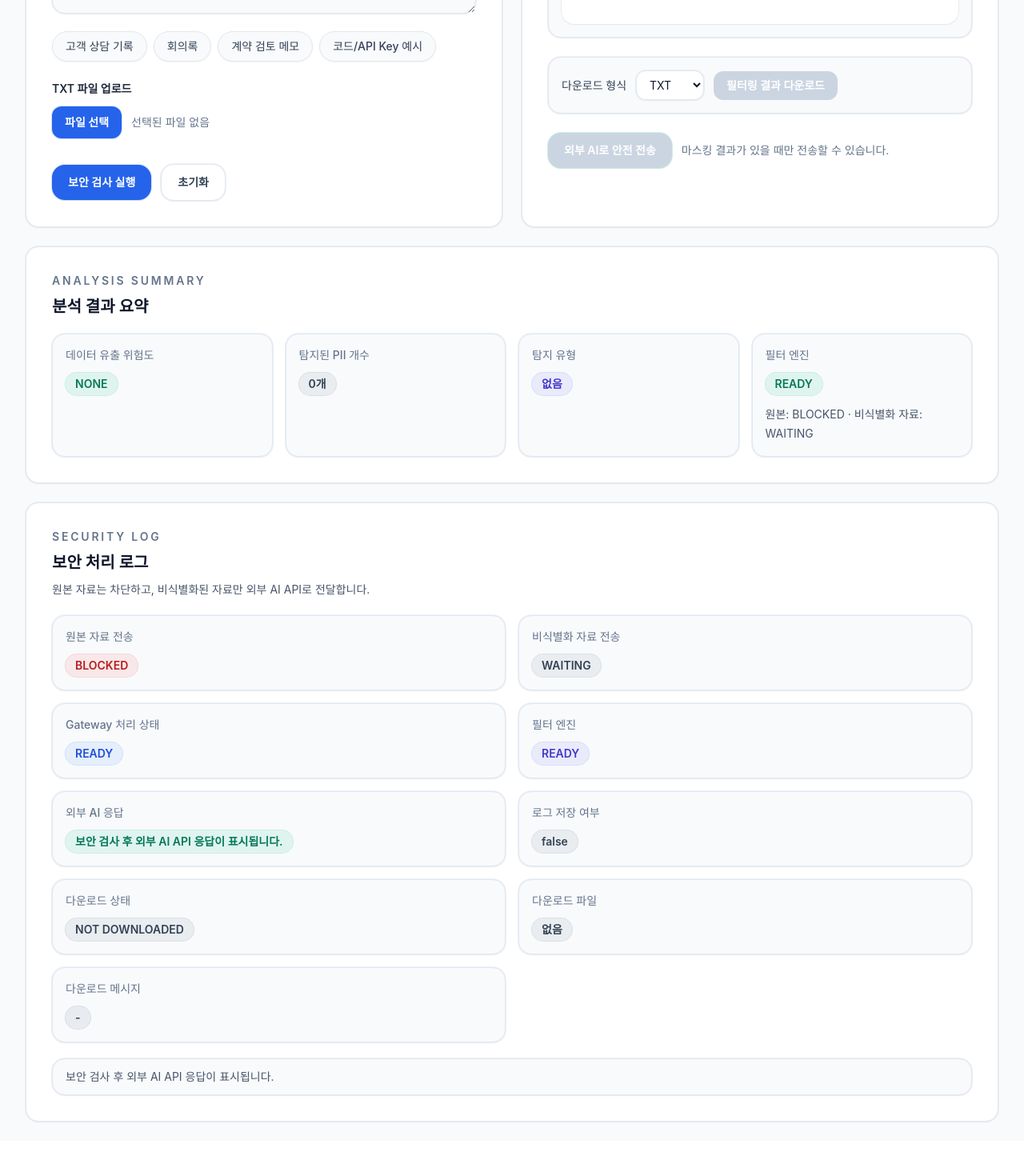
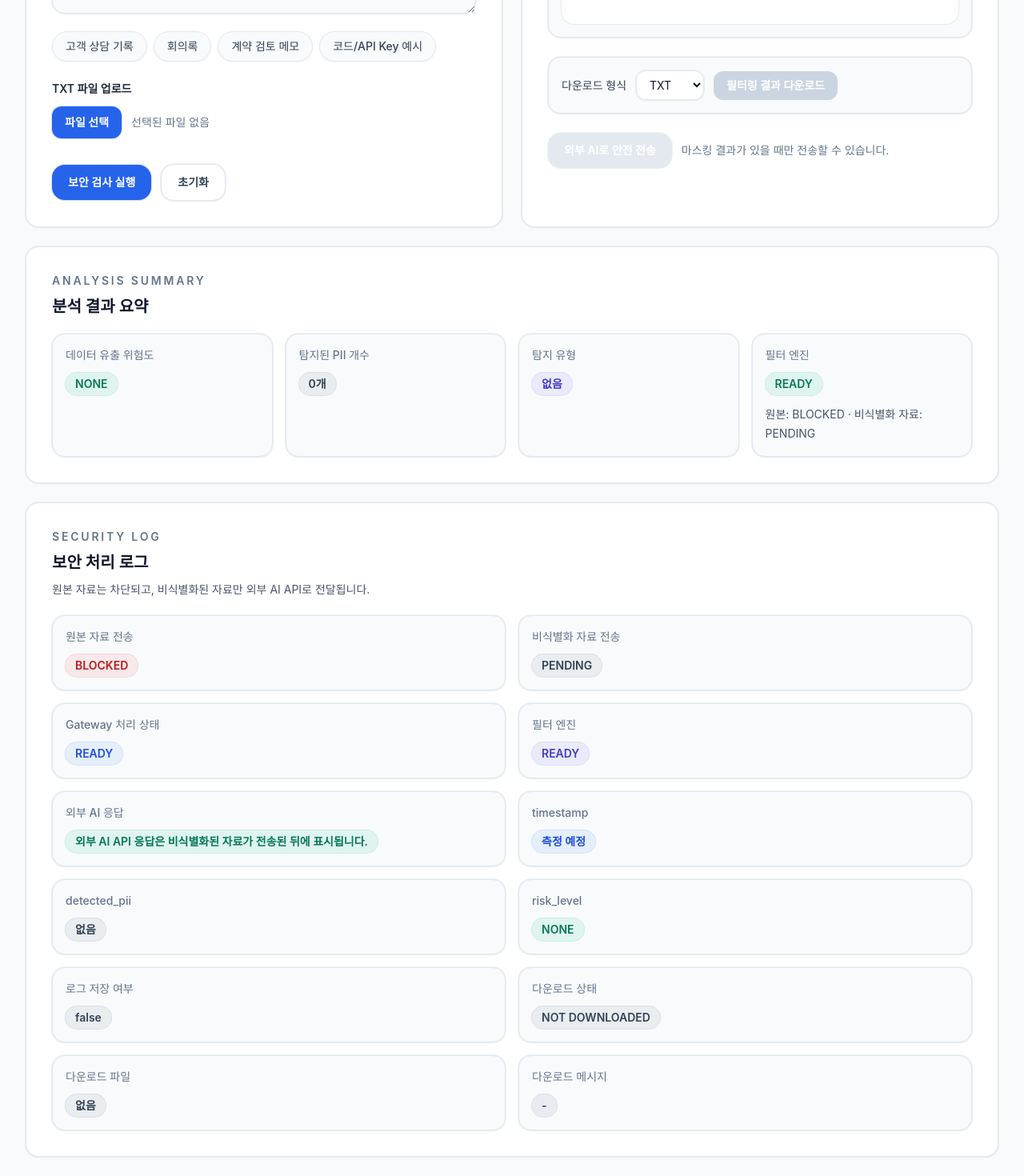
Before and after one commit to PII-Shield-Gateway/AI-Security-Gateway, a React (Vite) app in the folder frontend/: page / in a window 1280 px wide. Shown: the part 1024-2494 px from the top of the page at 80% size. Before the commit the page ends 2450 px from the top, so only its background shows below. Built offline with nearby package versions, Linux system fonts and the light colour scheme.

Commit message:
fix: bind external AI transfer buttonevent

```diff
--- a/frontend/index.html
+++ b/frontend/index.html
@@ -8,6 +8,6 @@
   </head>
   <body>
     <div id="root"></div>
-    <script type="module" src="/src/main.jsx"></script>
+    <script type="module" src="/script.js"></script>
   </body>
 </html>
--- /dev/null
+++ b/frontend/script.js
@@ -0,0 +1,186 @@
+import "./src/main.jsx";
+
+let currentResult = null;
+let maskedTransferStatus = "PENDING";
+
+function updateSendExternalButtonState({ disabled, text }) {
+  const sendExternalBtn = document.getElementById("sendExternalBtn");
+
+  if (!sendExternalBtn) {
+    return;
+  }
+
+  sendExternalBtn.disabled = disabled;
+  sendExternalBtn.textContent = text;
+
+  if (disabled) {
+    sendExternalBtn.classList.add("opacity-50", "cursor-not-allowed");
+  } else {
+    sendExternalBtn.classList.remove("opacity-50", "cursor-not-allowed");
+  }
+}
+
+function updateSecurityLog() {
+  const bridge = window.dashboardBridge;
+  const state = bridge?.getState?.() ?? {};
+  const securityLog = document.getElementById("securityLog");
+  const originalTransferStatus = document.getElementById("originalTransferStatus");
+  const maskedTransferStatusNode = document.getElementById("maskedTransferStatus");
+  const externalResponse = document.getElementById("externalResponse");
+
+  const responseText =
+    state.externalApiResponse ||
+    "외부 AI API 응답은 비식별화된 자료가 전송된 뒤에 표시됩니다.";
+  const timestamp = state.timestamp || "측정 예정";
+  const detectedPii = Array.isArray(state.detectedPii) ? state.detectedPii : [];
+  const riskLevel = state.riskLevel || "NONE";
+
+  if (originalTransferStatus) {
+    originalTransferStatus.textContent = "BLOCKED";
+  }
+
+  if (maskedTransferStatusNode) {
+    maskedTransferStatusNode.textContent = maskedTransferStatus;
+  }
+
+  if (externalResponse) {
+    externalResponse.textContent = responseText;
+  }
+
+  if (securityLog) {
+    securityLog.dataset.transferStatus = maskedTransferStatus;
+    securityLog.dataset.timestamp = timestamp;
+    securityLog.dataset.detectedPii = detectedPii.join(", ") || "없음";
+    securityLog.dataset.riskLevel = riskLevel;
+  }
+}
+
+function sendToExternalAI() {
+  console.log("External AI transfer button clicked");
+
+  const bridge = window.dashboardBridge;
+  const result = currentResult || bridge?.getCurrentResult?.() || null;
+  const maskedText = result?.masked_text || "";
+
+  if (!maskedText) {
+    window.alert("먼저 보안 검사를 실행하세요.");
+    return;
+  }
+
+  maskedTransferStatus = "SENT";
+  console.log("Masked transfer status:", maskedTransferStatus);
+
+  bridge?.sendToExternalAIAction?.();
+
+  updateSendExternalButtonState({
+    disabled: true,
+    text: "전송 완료",
+  });
+
+  updateSecurityLog();
+}
+
+function renderResult(data) {
+  currentResult = data;
+  maskedTransferStatus = "READY";
+
+  const sendExternalBtn = document.getElementById("sendExternalBtn");
+  if (sendExternalBtn) {
+    sendExternalBtn.disabled = false;
+    sendExternalBtn.textContent = "외부 AI로 안전 전송";
+    sendExternalBtn.classList.remove("opacity-50", "cursor-not-allowed");
+  }
+
+  if ((data?.risk_level || "NONE") === "CRITICAL") {
+    updateSendExternalButtonState({
+      disabled: true,
+      text: "위험도 높음",
+    });
+
+    const bridge = window.dashboardBridge;
+    bridge?.showCriticalWarning?.(
+      "CRITICAL 위험도 자료는 외부 AI로 전송할 수 없습니다."
+    );
+  }
+
+  console.log("Masked transfer status:", maskedTransferStatus);
+  updateSecurityLog();
+}
+
+function resetDashboard() {
+  currentResult = null;
+  maskedTransferStatus = "PENDING";
+  console.log("Masked transfer status:", maskedTransferStatus);
+
+  updateSendExternalButtonState({
+    disabled: true,
+    text: "외부 AI로 안전 전송",
+  });
+
+  updateSecurityLog();
+}
+
+function bindExternalTransferButton() {
+  const sendExternalBtn = document.getElementById("sendExternalBtn");
+
+  if (!sendExternalBtn || sendExternalBtn.dataset.bound === "true") {
+    return false;
+  }
+
+  sendExternalBtn.addEventListener("click", sendToExternalAI);
+  sendExternalBtn.dataset.bound = "true";
+  console.log("External AI transfer button event bound");
+  return true;
+}
+
+function watchForExternalButton() {
+  if (bindExternalTransferButton()) {
+    return;
+  }
+
+  const observer = new MutationObserver(() => {
+    if (bindExternalTransferButton()) {
+      observer.disconnect();
+      updateSendExternalButtonState({
+        disabled: true,
+        text: "외부 AI로 안전 전송",
+      });
+      updateSecurityLog();
+    }
+  });
+
+  observer.observe(document.body, {
+    childList: true,
+    subtree: true,
+  });
+}
+
+window.dashboardState = {
+  renderResult,
+  resetDashboard,
+  updateSecurityLog,
+  getCurrentResult: () => currentResult,
+  getMaskedTransferStatus: () => maskedTransferStatus,
+};
+
+window.sendToExternalAI = sendToExternalAI;
+
+document.addEventListener("DOMContentLoaded", () => {
+  console.log("Dashboard script loaded");
+
+  const sendExternalBtn = document.getElementById("sendExternalBtn");
+
+  if (sendExternalBtn) {
+    sendExternalBtn.addEventListener("click", sendToExternalAI);
+    sendExternalBtn.dataset.bound = "true";
+    console.log("External AI transfer button event bound");
+  } else {
+    watchForExternalButton();
+  }
+
+  updateSendExternalButtonState({
+    disabled: true,
+    text: "외부 AI로 안전 전송",
+  });
+  updateSecurityLog();
+});
--- a/frontend/src/App.jsx
+++ b/frontend/src/App.jsx
@@ -12,7 +12,7 @@ import { downloadTextFile, makeTimestamp } from "./utils/downloadFile";
 
 const THEME_STORAGE_KEY = "theme";
 const INITIAL_EXTERNAL_API_RESPONSE =
-  "보안 검사 후 외부 AI API 응답이 표시됩니다.";
+  "외부 AI API 응답은 비식별화된 자료가 전송된 뒤에 표시됩니다.";
 
 function getInitialDarkMode() {
   if (typeof window === "undefined") {
@@ -31,6 +31,21 @@ function getInitialDarkMode() {
   return window.matchMedia?.("(prefers-color-scheme: dark)").matches ?? false;
 }
 
+function normalizeResult(data = {}) {
+  return {
+    original_text: data.original_text ?? "",
+    masked_text: data.masked_text ?? "",
+    detected_pii: Array.isArray(data.detected_pii) ? data.detected_pii : [],
+    detections: Array.isArray(data.detections) ? data.detections : [],
+    risk_level: data.risk_level ?? "NONE",
+    filter_engine: data.filter_engine ?? "READY",
+    external_api_response:
+      data.external_api_response ?? INITIAL_EXTERNAL_API_RESPONSE,
+    timestamp: data.timestamp ?? "측정 예정",
+    log_saved: Boolean(data.log_saved),
+  };
+}
+
 function App() {
   const [isDarkMode, setIsDarkMode] = useState(getInitialDarkMode);
   const [sourceText, setSourceText] = useState("");
@@ -43,7 +58,7 @@ function App() {
     INITIAL_EXTERNAL_API_RESPONSE
   );
   const [outputFormat, setOutputFormat] = useState("txt");
-  const [transferStatus, setTransferStatus] = useState("WAITING");
+  const [transferStatus, setTransferStatus] = useState("PENDING");
   const [gatewayStatus, setGatewayStatus] = useState("READY");
   const [downloadedFile, setDownloadedFile] = useState(null);
   const [isDownloading, setIsDownloading] = useState(false);
@@ -51,6 +66,8 @@ function App() {
   const [logSaved, setLogSaved] = useState(false);
   const [errorMessage, setErrorMessage] = useState("");
   const [isLoading, setIsLoading] = useState(false);
+  const [currentResult, setCurrentResult] = useState(null);
+  const [timestamp, setTimestamp] = useState("측정 예정");
 
   useEffect(() => {
     const root = document.documentElement;
@@ -65,6 +82,47 @@ function App() {
     window.localStorage.setItem(THEME_STORAGE_KEY, "light");
   }, [isDarkMode]);
 
+  useEffect(() => {
+    window.dashboardBridge = {
+      sendToExternalAIAction: handleSendExternal,
+      getCurrentResult: () => currentResult,
+      getState: () => ({
+        externalApiResponse,
+        timestamp,
+        detectedPii,
+        riskLevel,
+        transferStatus,
+      }),
+      showCriticalWarning: (message) => setErrorMessage(message),
+    };
+
+    return () => {
+      delete window.dashboardBridge;
+    };
+  }, [currentResult, detectedPii, externalApiResponse, riskLevel, timestamp, transferStatus]);
+
+  useEffect(() => {
+    window.dashboardState?.updateSecurityLog?.();
+  }, [transferStatus, externalApiResponse, detectedPii, riskLevel, timestamp]);
+
+  function applyResult(rawData) {
+    const data = normalizeResult(rawData);
+
+    setCurrentResult(data);
+    setMaskedText(data.masked_text);
+    setDetectedPii(data.detected_pii);
+    setDetections(data.detections);
+    setRiskLevel(data.risk_level);
+    setFilterEngine(data.filter_engine);
+    setExternalApiResponse(data.external_api_response);
+    setTimestamp(data.timestamp);
+    setLogSaved(data.log_saved);
+    setTransferStatus("READY");
+    setGatewayStatus("MASKED");
+    clearDownloadState();
+    window.dashboardState?.renderResult?.(data);
+  }
+
   function resetAnalysisState() {
     setMaskedText("");
     setDetectedPii([]);
@@ -73,7 +131,7 @@ function App() {
     setFilterEngine("READY");
     setExternalApiResponse(INITIAL_EXTERNAL_API_RESPONSE);
     setOutputFormat("txt");
-    setTransferStatus("WAITING");
+    setTransferStatus("PENDING");
     setGatewayStatus("READY");
     setDownloadedFile(null);
     setIsDownloading(false);
@@ -81,6 +139,9 @@ function App() {
     setLogSaved(false);
     setErrorMessage("");
     setIsLoading(false);
+    setCurrentResult(null);
+    setTimestamp("측정 예정");
+    window.dashboardState?.resetDashboard?.();
   }
 
   function clearDownloadState() {
@@ -152,20 +213,10 @@ function App() {
 
     try {
       const result = await filterText(sourceText);
-      setMaskedText(result.masked_text ?? "");
-      setDetectedPii(Array.isArray(result.detected_pii) ? result.detected_pii : []);
-      setDetections(Array.isArray(result.detections) ? result.detections : []);
-      setRiskLevel(result.risk_level ?? "NONE");
-      setFilterEngine(result.filter_engine ?? "READY");
-      setExternalApiResponse(
-        result.external_api_response ?? INITIAL_EXTERNAL_API_RESPONSE
-      );
-      clearDownloadState();
-      setLogSaved(Boolean(result.log_saved));
-      setTransferStatus("READY");
-      setGatewayStatus("MASKED");
+      applyResult(result);
     } catch (error) {
       setGatewayStatus("ERROR");
+      setTransferStatus("PENDING");
       setErrorMessage(
         "보안 검사 중 오류가 발생했습니다. 백엔드 서버가 실행 중인지 확인하세요."
       );
@@ -224,8 +275,9 @@ function App() {
   }
 
   function handleSendExternal() {
-    if (!maskedText) {
-      setErrorMessage("먼저 보안 검사를 실행하세요.");
+    const result = currentResult || { masked_text: maskedText };
+    if (!result?.masked_text) {
+      window.alert("먼저 보안 검사를 실행하세요.");
       return;
     }
 
@@ -259,14 +311,15 @@ function App() {
           <MaskedDocumentPanel
             maskedText={maskedText}
             transferStatus={transferStatus}
-            onSendExternal={handleSendExternal}
-            canSend={Boolean(maskedText)}
+            onSendExternal={() => {}}
+            canSend={Boolean(maskedText) && riskLevel !== "CRITICAL"}
             outputFormat={outputFormat}
             onOutputFormatChange={setOutputFormat}
             onDownloadFilteredFile={handleDownloadFilteredFile}
             isDownloading={isDownloading}
             downloadedFile={downloadedFile}
             downloadMessage={downloadMessage}
+            riskLevel={riskLevel}
           />
         </div>
         <SummaryCards
@@ -285,6 +338,9 @@ function App() {
           downloadedFile={downloadedFile}
           downloadMessage={downloadMessage}
           logSaved={logSaved}
+          detectedPii={detectedPii}
+          riskLevel={riskLevel}
+          timestamp={timestamp}
         />
       </div>
     </main>
--- a/frontend/src/components/MaskedDocumentPanel.jsx
+++ b/frontend/src/components/MaskedDocumentPanel.jsx
@@ -1,6 +1,6 @@
 function MaskedDocumentPanel({
   maskedText = "",
-  transferStatus = "WAITING",
+  transferStatus = "PENDING",
   onSendExternal = () => {},
   canSend = false,
   outputFormat = "txt",
@@ -9,13 +9,14 @@ function MaskedDocumentPanel({
   isDownloading = false,
   downloadedFile = null,
   downloadMessage = "",
+  riskLevel = "NONE",
 }) {
   const statusLabel =
     transferStatus === "SENT"
       ? "External Transfer: Sent"
       : transferStatus === "READY"
         ? "External Transfer: Ready"
-        : "External Transfer: Waiting";
+        : "External Transfer: Pending";
 
   return (
     <section className="rounded-2xl border border-slate-200 bg-white p-6 shadow-sm ring-1 ring-slate-200/60 transition-colors duration-200 dark:border-slate-800 dark:bg-slate-900 dark:ring-slate-800/80 sm:p-8">
@@ -27,7 +28,7 @@ function MaskedDocumentPanel({
           비식별화 자료
         </h2>
         <p className="text-sm leading-6 text-slate-600 dark:text-slate-300">
-          외부 AI API로는 비식별화된 자료만 전송합니다.
+          외부 AI API로는 비식별화된 자료만 전송됩니다.
         </p>
       </div>
 
@@ -36,7 +37,7 @@ function MaskedDocumentPanel({
           Masked
         </span>
         <span className="inline-flex items-center rounded-full bg-emerald-500/10 px-3 py-1 text-xs font-semibold text-emerald-700 ring-1 ring-emerald-500/20 dark:text-emerald-300">
-          {statusLabel}
+          {transferStatus === "PENDING" ? "PENDING" : transferStatus}
         </span>
       </div>
 
@@ -45,17 +46,14 @@ function MaskedDocumentPanel({
           <span className="text-sm font-medium text-slate-700 dark:text-slate-200">
             마스킹 결과
           </span>
-          {maskedText ? (
-            <span className="text-xs font-semibold text-emerald-700 dark:text-emerald-300">
-              Ready
-            </span>
-          ) : (
-            <span className="text-xs font-semibold text-slate-500 dark:text-slate-400">
-              Pending
-            </span>
-          )}
+          <span className="text-xs font-semibold text-emerald-700 dark:text-emerald-300">
+            {statusLabel}
+          </span>
         </div>
-        <pre className="mt-3 min-h-56 whitespace-pre-wrap break-words rounded-2xl bg-white p-4 text-sm leading-6 text-slate-900 shadow-sm ring-1 ring-slate-200/60 dark:bg-slate-900 dark:text-slate-100 dark:ring-slate-800">
+        <pre
+          id="maskedText"
+          className="mt-3 min-h-56 whitespace-pre-wrap break-words rounded-2xl bg-white p-4 text-sm leading-6 text-slate-900 shadow-sm ring-1 ring-slate-200/60 dark:bg-slate-900 dark:text-slate-100 dark:ring-slate-800"
+        >
           {maskedText || "보안 검사를 실행하면 비식별화된 자료가 표시됩니다."}
         </pre>
       </div>
@@ -89,18 +87,18 @@ function MaskedDocumentPanel({
           <div className="font-semibold">다운로드 완료</div>
           {downloadMessage ? <div className="mt-1">{downloadMessage}</div> : null}
           <div className="mt-1 font-medium">
-            {String(downloadedFile.format || outputFormat).toUpperCase()} 파일이 내
-            컴퓨터에 저장되었습니다.
+            {String(downloadedFile.format || outputFormat).toUpperCase()} 파일이 저장되었습니다.
           </div>
         </div>
       ) : null}
 
       <div className="mt-6 flex flex-wrap items-center gap-3">
         <button
+          id="sendExternalBtn"
           type="button"
           onClick={onSendExternal}
           disabled={!canSend}
-          className="inline-flex items-center justify-center rounded-2xl bg-emerald-600 px-5 py-3 text-sm font-semibold text-white shadow-sm ring-1 ring-emerald-500/20 transition-colors duration-200 hover:bg-emerald-500 disabled:cursor-not-allowed disabled:bg-slate-300 dark:bg-emerald-500 dark:hover:bg-emerald-400 dark:disabled:bg-slate-700"
+          className="inline-flex items-center justify-center rounded-2xl bg-emerald-600 px-5 py-3 text-sm font-semibold text-white shadow-sm ring-1 ring-emerald-500/20 transition-colors duration-200 hover:bg-emerald-500 disabled:cursor-not-allowed disabled:bg-slate-300 disabled:opacity-50 dark:bg-emerald-500 dark:hover:bg-emerald-400 dark:disabled:bg-slate-700"
         >
           외부 AI로 안전 전송
         </button>
@@ -108,6 +106,12 @@ function MaskedDocumentPanel({
           마스킹 결과가 있을 때만 전송할 수 있습니다.
         </span>
       </div>
+
+      {riskLevel === "CRITICAL" ? (
+        <div className="mt-4 rounded-2xl border border-rose-200 bg-rose-50 px-4 py-3 text-sm text-rose-700 ring-1 ring-rose-500/10 dark:border-rose-500/20 dark:bg-rose-500/10 dark:text-rose-200">
+          CRITICAL 위험도 자료는 외부 AI로 전송할 수 없습니다.
+        </div>
+      ) : null}
     </section>
   );
 }
--- a/frontend/src/components/SecurityLog.jsx
+++ b/frontend/src/components/SecurityLog.jsx
@@ -1,14 +1,20 @@
 function SecurityLog({
-  transferStatus = "WAITING",
+  transferStatus = "PENDING",
   gatewayStatus = "READY",
-  externalApiResponse = "보안 검사 후 외부 AI API 응답이 표시됩니다.",
+  externalApiResponse = "외부 AI API 응답은 비식별화된 자료가 전송된 뒤에 표시됩니다.",
   filterEngine = "READY",
   downloadedFile = null,
   downloadMessage = "",
   logSaved = false,
+  detectedPii = [],
+  riskLevel = "NONE",
+  timestamp = "측정 예정",
 }) {
   return (
-    <section className="rounded-2xl border border-slate-200 bg-white p-6 shadow-sm ring-1 ring-slate-200/60 transition-colors duration-200 dark:border-slate-800 dark:bg-slate-900 dark:ring-slate-800/80 sm:p-8">
+    <section
+      id="securityLog"
+      className="rounded-2xl border border-slate-200 bg-white p-6 shadow-sm ring-1 ring-slate-200/60 transition-colors duration-200 dark:border-slate-800 dark:bg-slate-900 dark:ring-slate-800/80 sm:p-8"
+    >
       <div className="mb-5 flex flex-col gap-2">
         <p className="text-sm font-semibold uppercase tracking-[0.2em] text-slate-500 dark:text-slate-400">
           Security Log
@@ -17,16 +23,17 @@ function SecurityLog({
           보안 처리 로그
         </h2>
         <p className="text-sm leading-6 text-slate-600 dark:text-slate-300">
-          원본 자료는 차단하고, 비식별화된 자료만 외부 AI API로 전달합니다.
+          원본 자료는 차단되고, 비식별화된 자료만 외부 AI API로 전달됩니다.
         </p>
       </div>
 
       <div className="grid grid-cols-1 gap-4 md:grid-cols-2">
-        <LogItem label="원본 자료 전송" value="BLOCKED" tone="red" />
+        <LogItem label="원본 자료 전송" value="BLOCKED" tone="red" valueId="originalTransferStatus" />
         <LogItem
           label="비식별화 자료 전송"
-          value={transferStatus}
+          value={transferStatus === "PENDING" ? "PENDING" : transferStatus}
           tone={getTransferTone(transferStatus)}
+          valueId="maskedTransferStatus"
         />
         <LogItem
           label="Gateway 처리 상태"
@@ -38,8 +45,21 @@ function SecurityLog({
           label="외부 AI 응답"
           value={externalApiResponse}
           tone="emerald"
+          valueId="externalResponse"
           valueClassName="whitespace-pre-wrap break-words"
         />
+        <LogItem
+          label="timestamp"
+          value={timestamp}
+          tone="blue"
+        />
+        <LogItem
+          label="detected_pii"
+          value={detectedPii.length > 0 ? detectedPii.join(", ") : "없음"}
+          tone="slate"
+          valueClassName="whitespace-pre-wrap break-words"
+        />
+        <LogItem label="risk_level" value={riskLevel} tone={getRiskTone(riskLevel)} />
         <LogItem
           label="로그 저장 여부"
           value={String(logSaved)}
@@ -63,15 +83,11 @@ function SecurityLog({
           valueClassName="whitespace-pre-wrap break-words"
         />
       </div>
-
-      <div className="mt-5 rounded-2xl border border-slate-200 bg-slate-50 px-4 py-3 text-sm text-slate-600 shadow-sm ring-1 ring-slate-200/60 dark:border-slate-700 dark:bg-slate-950 dark:text-slate-300 dark:ring-slate-700/60">
-        보안 검사 후 외부 AI API 응답이 표시됩니다.
-      </div>
     </section>
   );
 }
 
-function LogItem({ label, value, tone = "slate", valueClassName = "" }) {
+function LogItem({ label, value, tone = "slate", valueClassName = "", valueId }) {
   const toneClasses = {
     emerald:
       "bg-emerald-500/10 text-emerald-700 ring-emerald-500/20 dark:text-emerald-300",
@@ -93,6 +109,7 @@ function LogItem({ label, value, tone = "slate", valueClassName = "" }) {
         {label}
       </p>
       <div
+        id={valueId}
         className={`mt-3 inline-flex rounded-full px-3 py-1 text-sm font-semibold ring-1 ${toneClasses[tone] ?? toneClasses.slate} ${valueClassName}`}
       >
         {value}
@@ -107,7 +124,7 @@ function getTransferTone(status) {
       return "emerald";
     case "READY":
       return "blue";
-    case "WAITING":
+    case "PENDING":
       return "slate";
     default:
       return "orange";
@@ -131,4 +148,21 @@ function getGatewayTone(status) {
   }
 }
 
+function getRiskTone(riskLevel) {
+  switch (riskLevel) {
+    case "NONE":
+      return "emerald";
+    case "LOW":
+      return "blue";
+    case "MEDIUM":
+      return "yellow";
+    case "HIGH":
+      return "orange";
+    case "CRITICAL":
+      return "red";
+    default:
+      return "slate";
+  }
+}
+
 export default SecurityLog;
```
